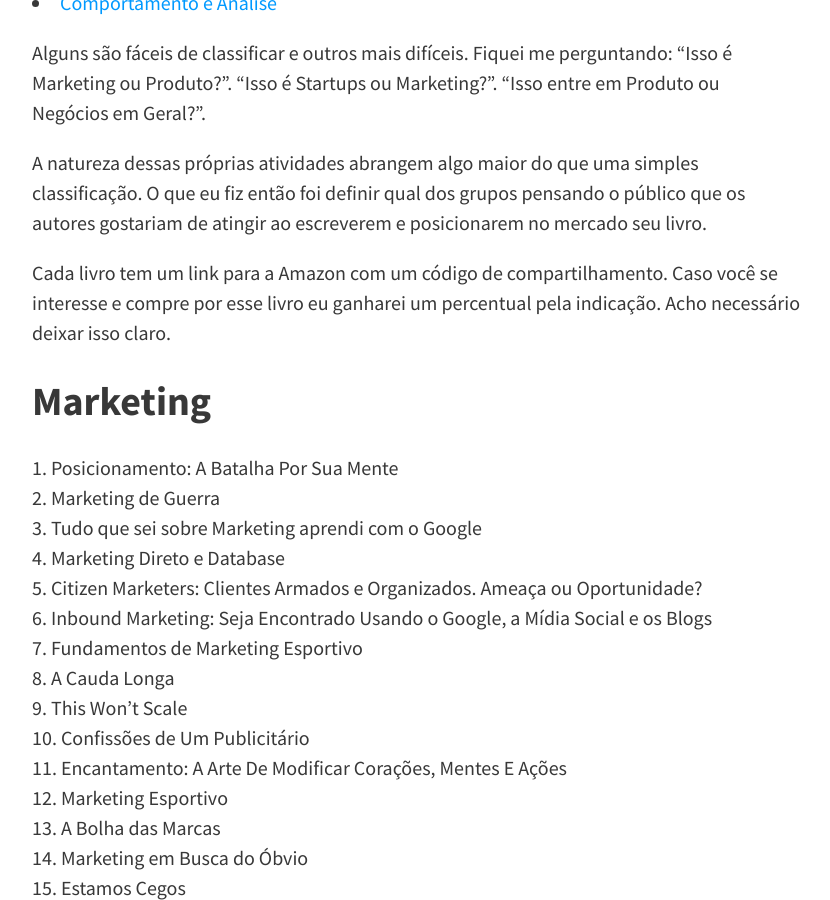
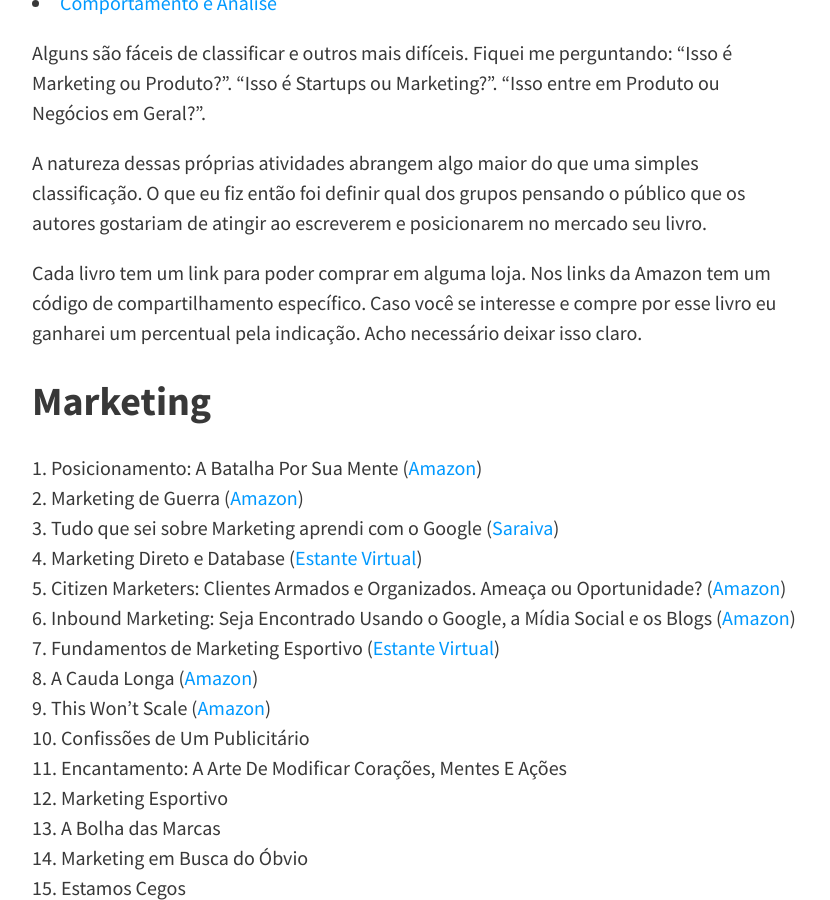
Before and after one commit to felipecbarbosa/felipecbarbosa.github.io, a Jekyll site: the page built from livros-profissionais.md, in a window 1280 px wide and 900 px high, scrolled down 1102 px. Shown: the whole window, without its empty margins (224-1054 px from the left). Built offline with Jekyll 4.4.1, drawn with Linux system fonts in a browser that asks for light colours; nearby versions of some CDN libraries; comment, search, counter and statistics services are not loaded.

Commit message:
Added links to Amazon and other retailers

```diff
--- a/livros-profissionais.md
+++ b/livros-profissionais.md
@@ -31,19 +31,19 @@ Alguns são fáceis de classificar e outros mais difíceis. Fiquei me perguntand
 
 A natureza dessas próprias atividades abrangem algo maior do que uma simples classificação. O que eu fiz então foi definir qual dos grupos pensando o público que os autores gostariam de atingir ao escreverem e posicionarem no mercado seu livro.
 
-Cada livro tem um link para a Amazon com um código de compartilhamento. Caso você se interesse e compre por esse livro eu ganharei um percentual pela indicação. Acho necessário deixar isso claro.
+Cada livro tem um link para poder comprar em alguma loja. Nos links da Amazon tem um código de compartilhamento específico. Caso você se interesse e compre por esse livro eu ganharei um percentual pela indicação. Acho necessário deixar isso claro.
 
 <h2 id="marketing">Marketing</h2>
 
-1. Posicionamento: A Batalha Por Sua Mente
-2. Marketing de Guerra
-3. Tudo que sei sobre Marketing aprendi com o Google
-4. Marketing Direto e Database
-5. Citizen Marketers: Clientes Armados e Organizados. Ameaça ou Oportunidade?
-6. Inbound Marketing: Seja Encontrado Usando o Google, a Mídia Social e os Blogs
-7. Fundamentos de Marketing Esportivo
-8. A Cauda Longa
-9. This Won't Scale
+1. Posicionamento: A Batalha Por Sua Mente ([Amazon](https://amzn.to/34UEz9B))
+2. Marketing de Guerra ([Amazon](https://amzn.to/2NB3ER4))
+3. Tudo que sei sobre Marketing aprendi com o Google ([Saraiva](https://www.saraiva.com.br/nos-bastidores-do-google-tudo-o-que-sei-sobre-marketing-aprendi-com-o-google-3652708/p))
+4. Marketing Direto e Database ([Estante Virtual](https://www.estantevirtual.com.br/livros/alexis-cavicchini/marketing-direto-e-database/3225610724?q=marketing+direto+e+database))
+5. Citizen Marketers: Clientes Armados e Organizados. Ameaça ou Oportunidade? ([Amazon](https://amzn.to/32AEPsD))
+6. Inbound Marketing: Seja Encontrado Usando o Google, a Mídia Social e os Blogs ([Amazon](https://amzn.to/33CRdd9))
+7. Fundamentos de Marketing Esportivo ([Estante Virtual](https://www.estantevirtual.com.br/livros/brenda-g-pitts-david-k-stotlar/fundamentos-de-marketing-esportivo/270610403))
+8. A Cauda Longa ([Amazon](https://amzn.to/2NZDI0p))
+9. This Won't Scale ([Amazon](https://amzn.to/2Q7Qvk7))
 10. Confissões de Um Publicitário
 11. Encantamento: A Arte De Modificar Corações, Mentes E Ações
 12. Marketing Esportivo
```
